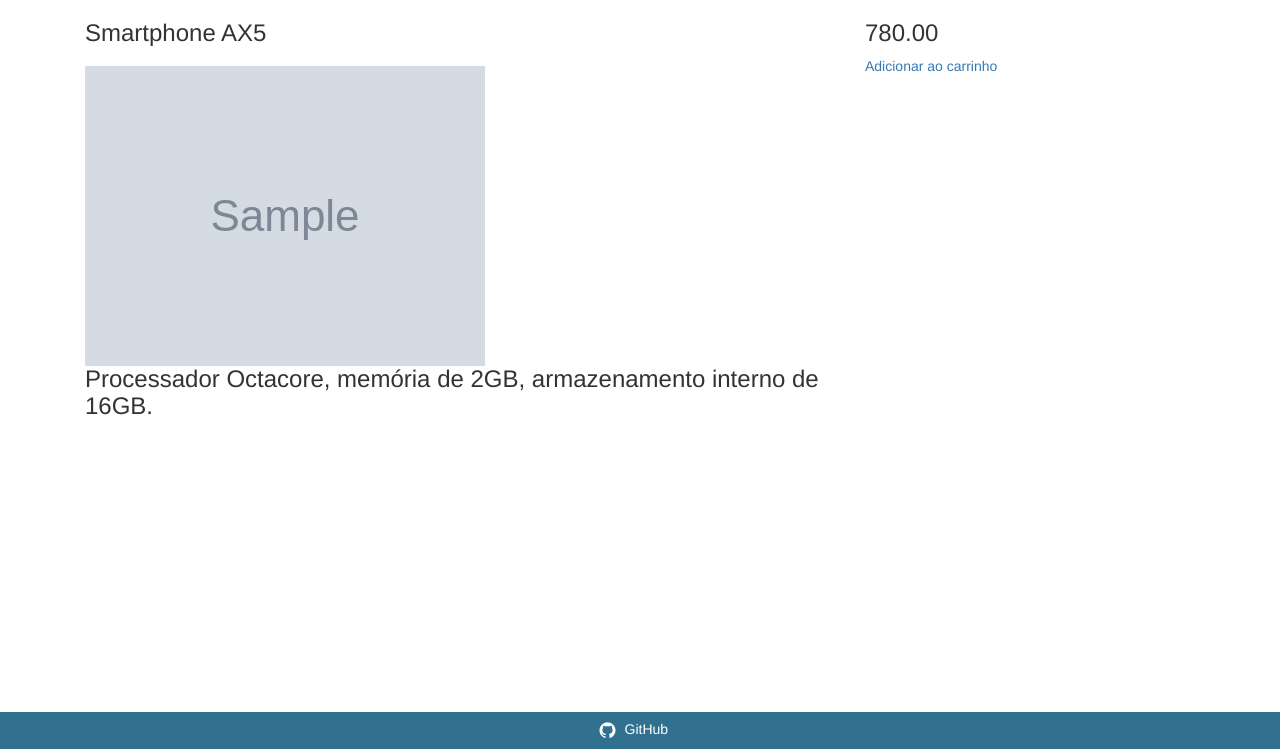
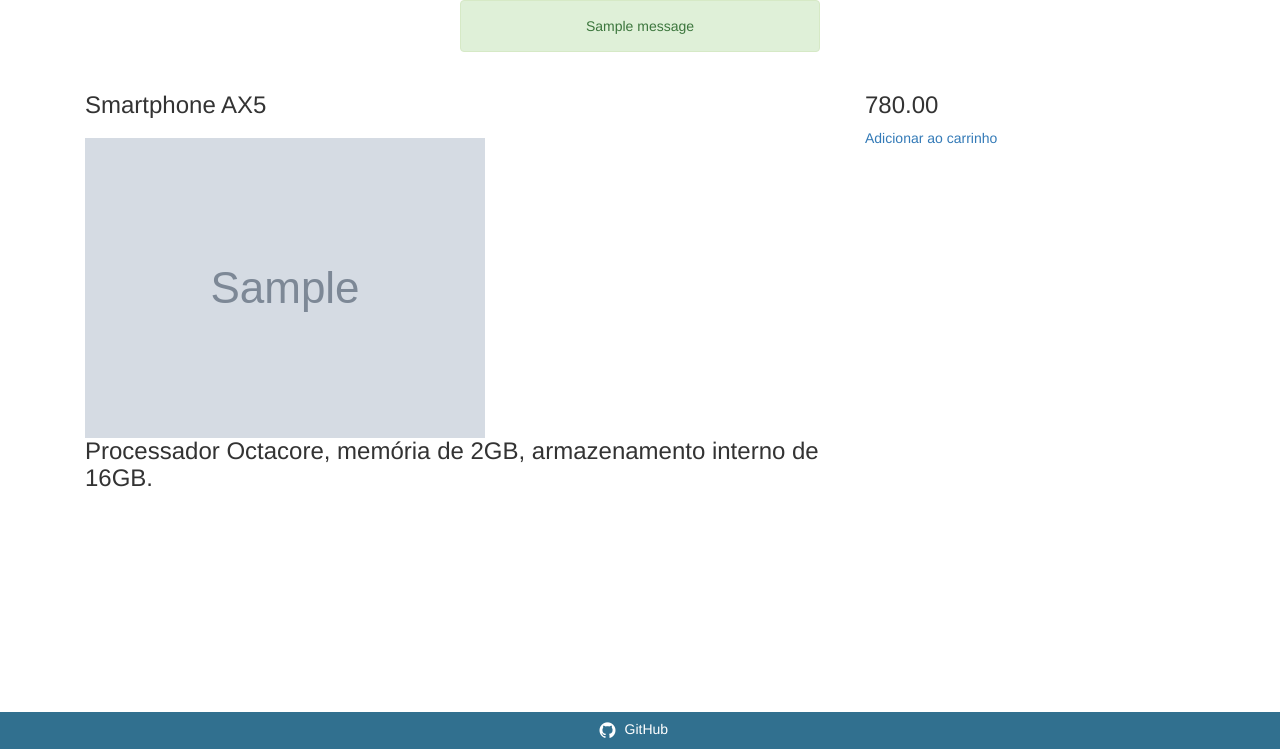
Before and after one commit to michel-rodrigues/ecommerce2, a Django app: page /products/1/ in a window 1280 px wide. Shown: the part 51-800 px from the top of the page. Run offline with Django 3.2, Linux system fonts and the light colour scheme; data comes from the database, SQL or seed files in the repository; both versions use the stored data as it was after the commit; tables that the repository leaves empty hold one stand-in row (values such as "Sample post"); grey boxes marked "Sample" are stand-in pictures; one stand-in notice (Sample message) is shown; some libraries are stand-ins or nearby versions.

```diff
--- a/source/products/views.py
+++ b/source/products/views.py
@@ -88,12 +88,13 @@ class VariationListView(StaffRequiredMixin, ListView):
         if formset.is_valid():
             formset.save(commit=False)
             for form in formset:
-                new_item = formset.save(commit=False)
-                product_pk = self.kwargs.get['pk']
-                product = get_object_or_404(Product, pk=product_pk)
-                new_item.product = product
-                new_item.save()
-                form.save()
+                new_item = form.save(commit=False)
+                if new_item.title:
+                    product_pk = self.kwargs.get('pk')
+                    product = get_object_or_404(Product, pk=product_pk)
+                    new_item.product = product
+                    new_item.save()
+                    form.save()
             messages.success(request, 'Inventário e preços atualizados.')
             return redirect('products:list')
         raise Http404
--- a/source/templates/base.html
+++ b/source/templates/base.html
@@ -20,6 +20,21 @@
 <body>
 
     {% include 'navbar.html' %}
+
+    {% if messages %}
+    <div class="container">
+      <div class="row">
+        <div class="col-md-4 col-md-offset-4">
+          <div class="alert alert-success text-center">
+              {% for message in messages %}
+              <p {% if messages.tags %} class="{{ messages.tas }}"{% endif %}>{{ message }}</p>
+              {% endfor %}
+          </div>
+        </div>
+      </div>
+    </div>
+    {% endif %}
+
 
     {% block jumbotron %}
 
```
Also changed, not shown: source/db.sqlite3, source/ecommerce2/settings/base.py (line endings or trailing spaces).
